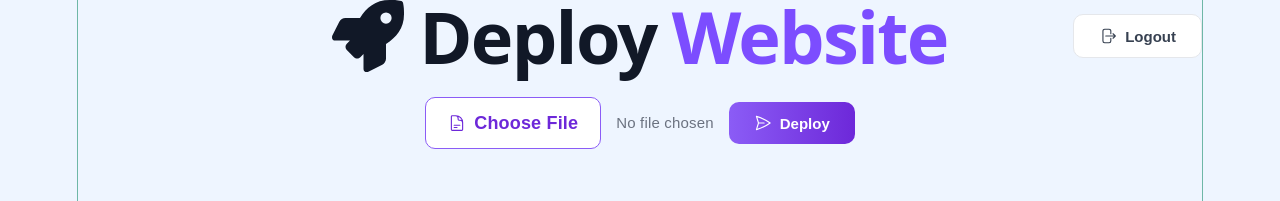
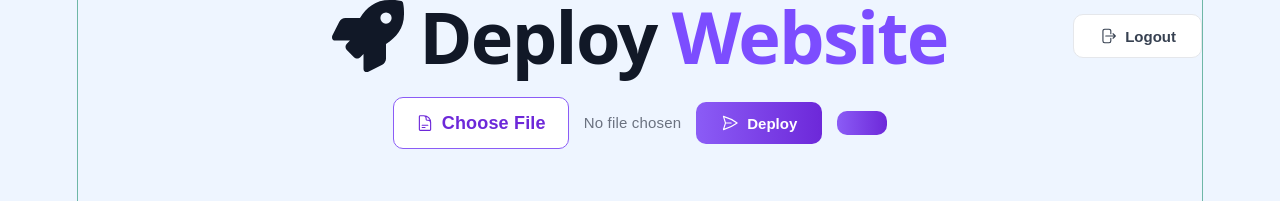
Before and after one commit to Kapilmahale/phonehost, a React (Vite) app in the folder client/: page /dashboard in a window 1280 px wide. Shown: the top 201 px of the page. Built offline with nearby package versions, Linux system fonts and the light colour scheme; no server answers; sample sign-in values are in the browser's storage.

Commit message:
open website link added

```diff
--- a/client/src/pages/Deploy.jsx
+++ b/client/src/pages/Deploy.jsx
@@ -100,6 +100,11 @@ function Deploy() {
         Deploy
       </button>
 
+      <button
+        className="action-btn deploy-btn"
+        onClick={deploySite}
+      ></button>
+
     </div>
 
   </div>
```
